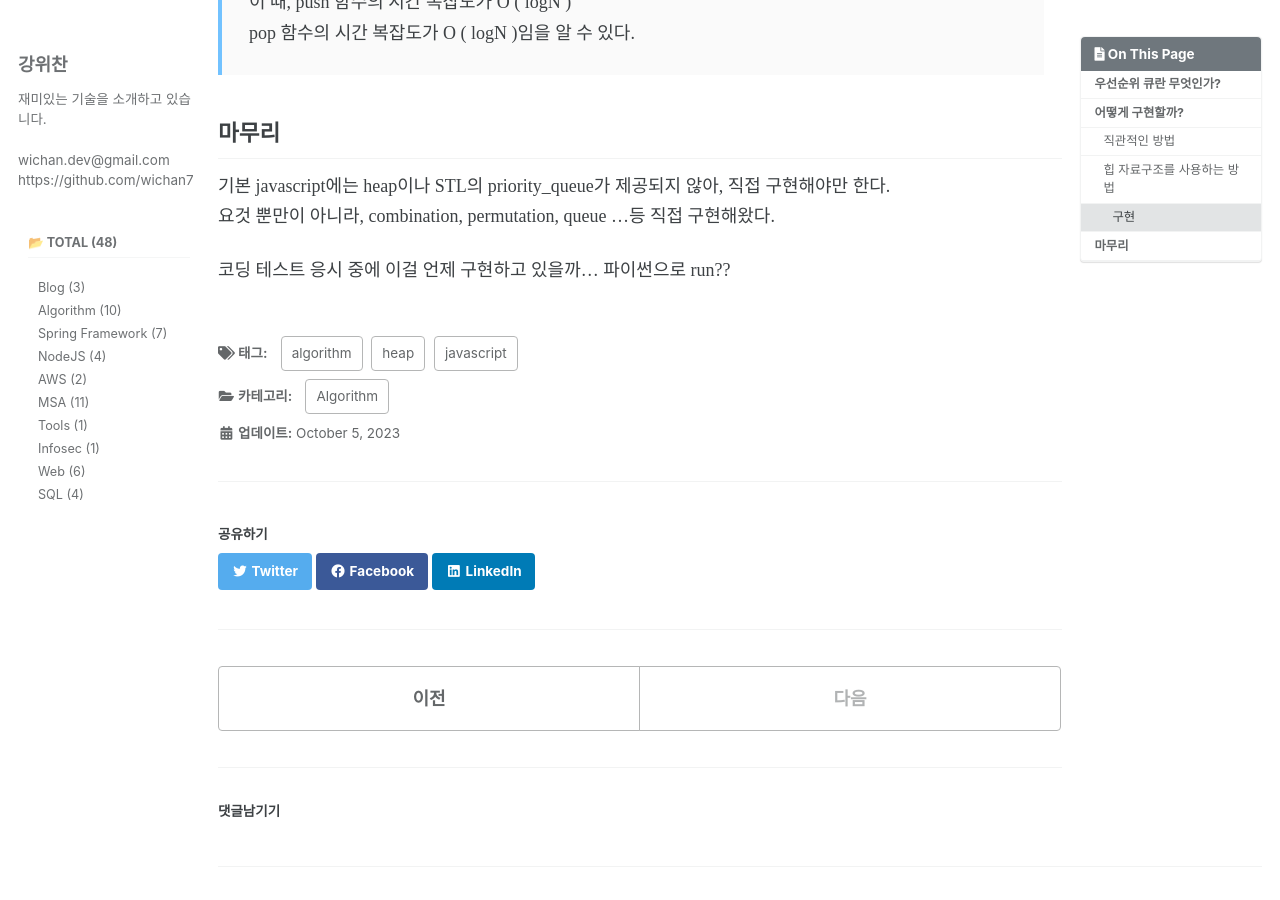
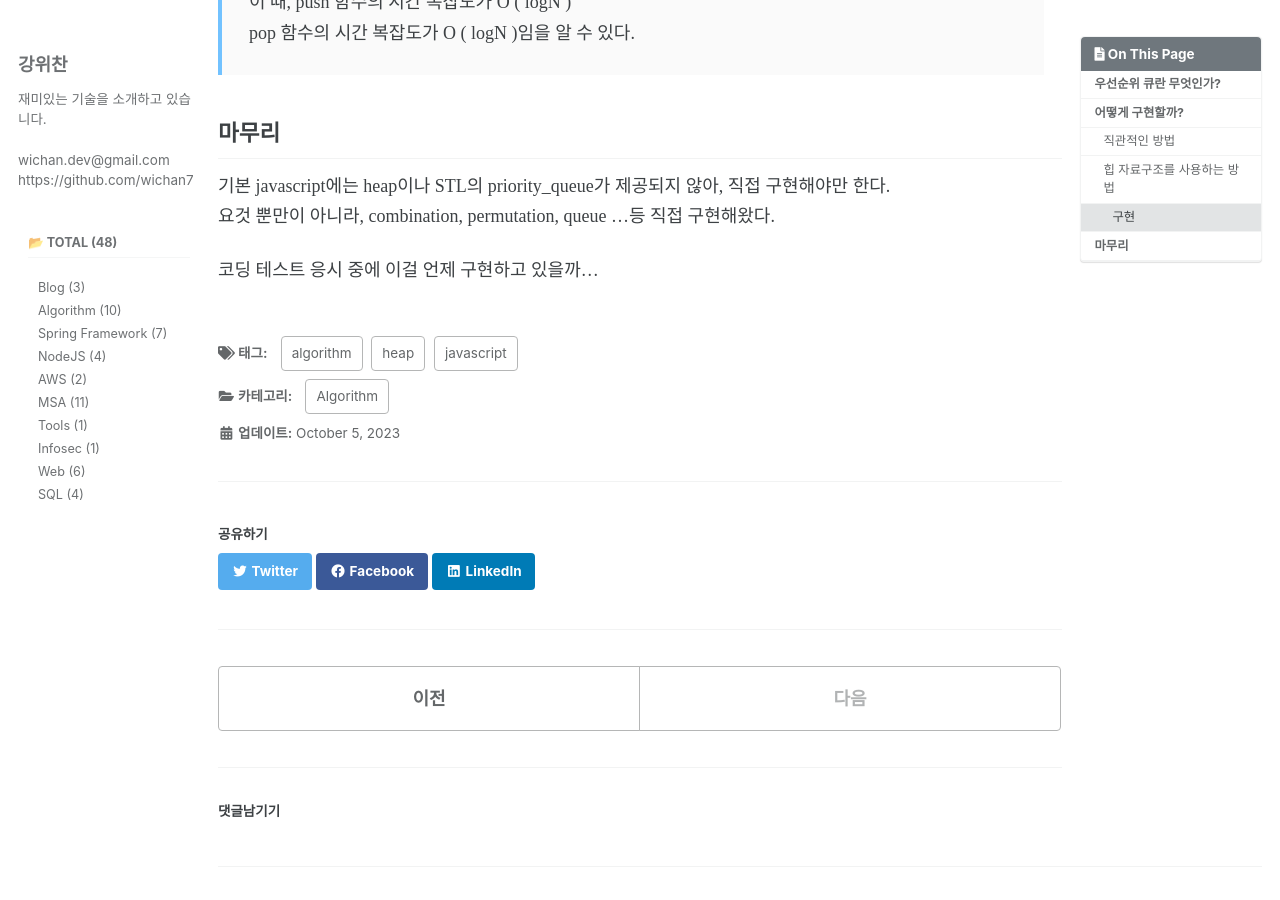
Before and after one commit to wichan7/wichan7.github.io, a Jekyll site: the page built from _posts/2023-10-05-algorithm-heap.md, in a window 1280 px wide and 900 px high, scrolled down 3565 px. Built offline with Jekyll 4.4.1, drawn with Linux system fonts in a browser that asks for light colours; cached includes are drawn as plain includes; some web fonts are replaced; comment, search, counter and statistics services are not loaded.

Commit message:
Docs: 필요 없는 글 내용 삭제

```diff
--- a/_posts/2023-10-05-algorithm-heap.md
+++ b/_posts/2023-10-05-algorithm-heap.md
@@ -111,4 +111,4 @@ pop 함수의 시간 복잡도가 O ( logN )임을 알 수 있다.
 기본 javascript에는 heap이나 STL의 priority_queue가 제공되지 않아, 직접 구현해야만 한다.
 요것 뿐만이 아니라, combination, permutation, queue ...등 직접 구현해왔다.
 
-코딩 테스트 응시 중에 이걸 언제 구현하고 있을까... 파이썬으로 run??
+코딩 테스트 응시 중에 이걸 언제 구현하고 있을까...
```
